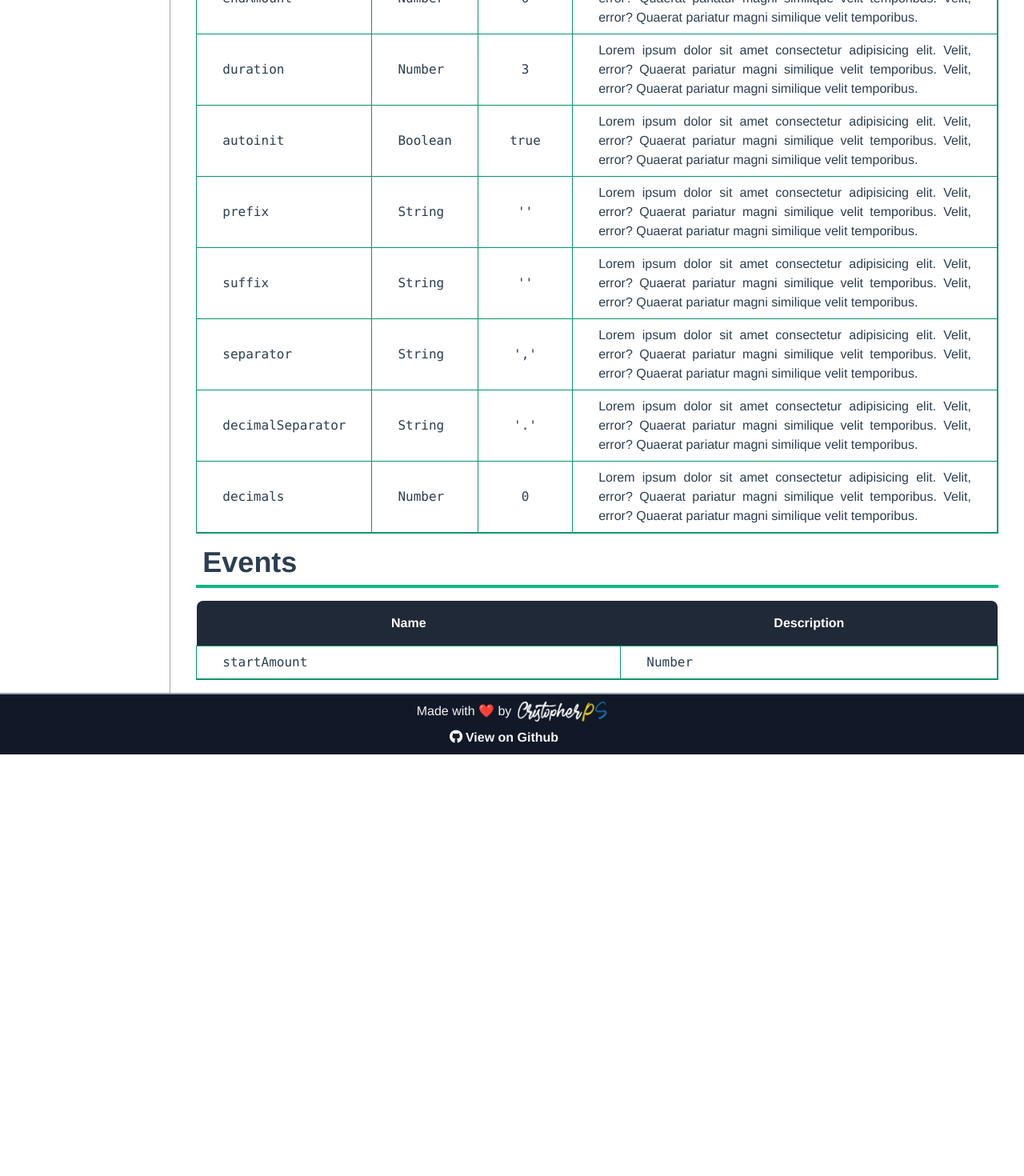
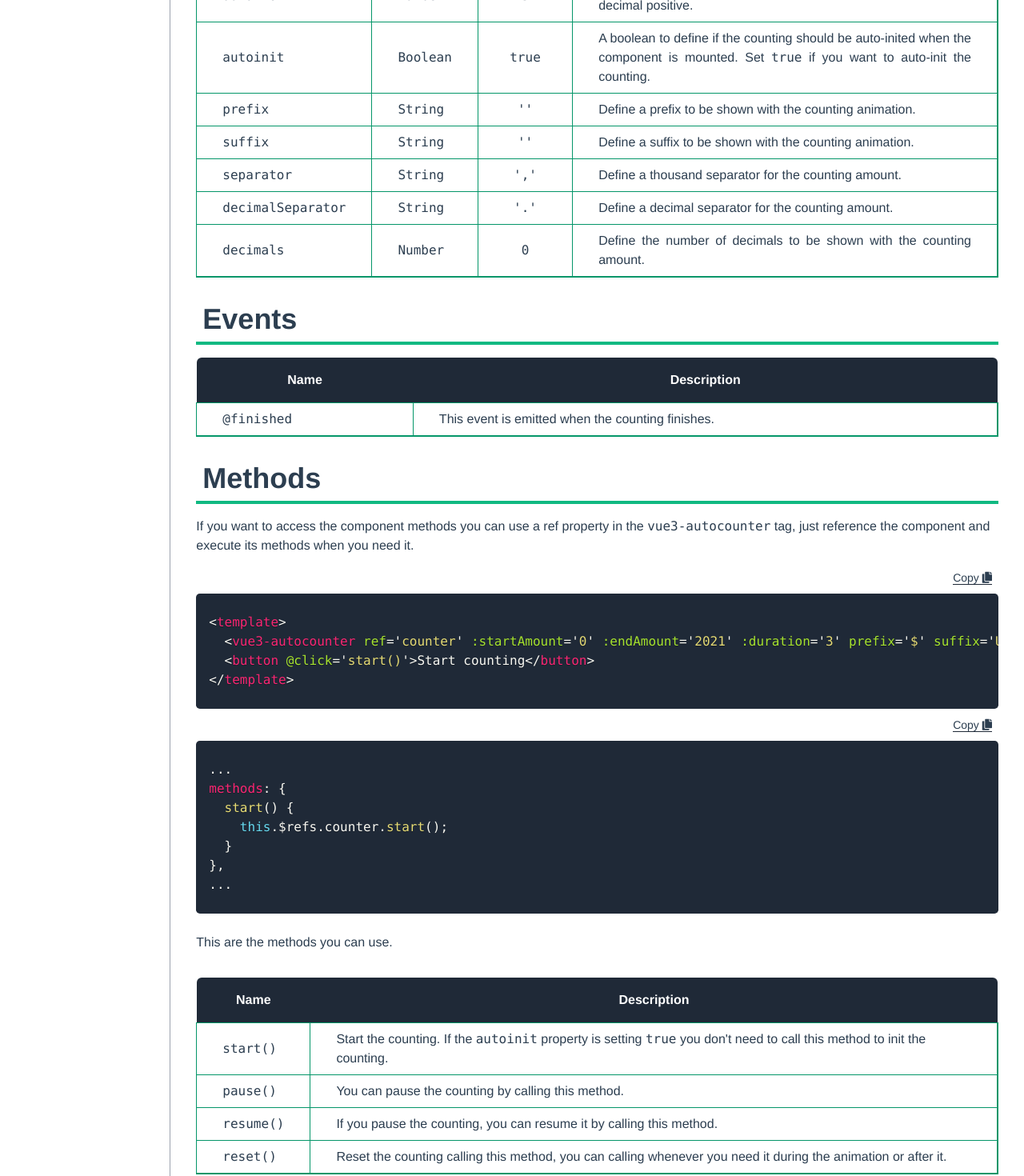
Before and after one commit to ps-cristopher/vue3-autocounter-docs, a Vue app: page /docs in a window 1280 px wide. Shown: the part 1680-3150 px from the top of the page at 80% size. Before the commit the page ends 2623 px from the top, so only its background shows below. Built offline with nearby package versions, Linux system fonts and the light colour scheme; some icons are missing.

Commit message:
Documentation is written

```diff
--- a/src/views/Docs.vue
+++ b/src/views/Docs.vue
@@ -62,22 +62,22 @@ export default defineComponent({
 
       <section
         id="properties"
-        class="flex flex-col w-full text-left mt-4
+        class="flex flex-col w-full text-left mt-8
         overflow-x-auto sm:overflow-x-hidden overflow-y-hidden"
       >
         <h1 class="title">Properties</h1>
         <table class="table mt-4">
           <thead>
-            <th class="th rounded-tl-lg">
+            <th class="th rounded-tl-md">
               Name
             </th>
             <th class="th">
               Type
             </th>
-            <th class="th rounded-r-lg lg:rounded-r-none">
+            <th class="th rounded-r-md lg:rounded-r-none">
               Default
             </th>
-            <th class="th hidden rounded-tr-lg lg:block">
+            <th class="th hidden rounded-tr-md lg:block">
               Description
             </th>
           </thead>
@@ -93,16 +93,13 @@ export default defineComponent({
                 <code>0</code>
               </td>
               <td class="td hidden lg:table-cell text-justify">
-                Lorem ipsum dolor sit amet consectetur adipisicing elit.
-                Velit, error? Quaerat pariatur magni similique velit temporibus.
-                Velit, error? Quaerat pariatur magni similique velit temporibus.
+                The counting start amount can be an integer or decimal number.
               </td>
             </tr>
             <tr>
               <td class="td lg:hidden text-justify" colspan="3">
-                <strong>Description:</strong> Lorem ipsum dolor sit amet consectetur
-                adipisicing elit. Velit, error? Quaerat pariatur magni similique velit
-                temporibus. Velit, error? Quaerat pariatur magni similique velit temporibus.
+                <strong>Description:</strong> The counting start amount can be
+                an integer or decimal number.
               </td>
             </tr>
             <tr>
@@ -116,9 +113,13 @@ export default defineComponent({
                 <code>0</code>
               </td>
               <td class="td hidden lg:table-cell text-justify">
-                Lorem ipsum dolor sit amet consectetur adipisicing elit.
-                Velit, error? Quaerat pariatur magni similique velit temporibus.
-                Velit, error? Quaerat pariatur magni similique velit temporibus.
+                The counting end amount can be an integer or decimal number.
+              </td>
+            </tr>
+            <tr>
+              <td class="td lg:hidden text-justify" colspan="3">
+                <strong>Description:</strong> The counting end amount can be
+                an integer or decimal number.
               </td>
             </tr>
             <tr>
@@ -132,9 +133,14 @@ export default defineComponent({
                 <code>3</code>
               </td>
               <td class="td hidden lg:table-cell text-justify">
-                Lorem ipsum dolor sit amet consectetur adipisicing elit.
-                Velit, error? Quaerat pariatur magni similique velit temporibus.
-                Velit, error? Quaerat pariatur magni similique velit temporibus.
+                This the counting duration in seconds,
+                it must be an integer or decimal positive.
+              </td>
+            </tr>
+            <tr>
+              <td class="td lg:hidden text-justify" colspan="3">
+                <strong>Description:</strong> This the counting duration in seconds,
+                it must be an integer or decimal positive.
               </td>
             </tr>
             <tr>
@@ -148,9 +154,16 @@ export default defineComponent({
                 <code>true</code>
               </td>
               <td class="td hidden lg:table-cell text-justify">
-                Lorem ipsum dolor sit amet consectetur adipisicing elit.
-                Velit, error? Quaerat pariatur magni similique velit temporibus.
-                Velit, error? Quaerat pariatur magni similique velit temporibus.
+                A boolean to define if the counting should be auto-inited
+                when the component is mounted. Set <code>true</code> if you want to auto-init
+                the counting.
+              </td>
+            </tr>
+            <tr>
+              <td class="td lg:hidden text-justify" colspan="3">
+                <strong>Description:</strong> A boolean to define if the counting should
+                be auto-inited when the component is mounted. Set <code>true</code>
+                if you want to auto-init the counting.
               </td>
             </tr>
             <tr>
@@ -164,9 +177,13 @@ export default defineComponent({
                 <code>''</code>
               </td>
               <td class="td hidden lg:table-cell text-justify">
-                Lorem ipsum dolor sit amet consectetur adipisicing elit.
-                Velit, error? Quaerat pariatur magni similique velit temporibus.
-                Velit, error? Quaerat pariatur magni similique velit temporibus.
+                Define a prefix to be shown with the counting animation.
+              </td>
+            </tr>
+            <tr>
+              <td class="td lg:hidden text-justify" colspan="3">
+                <strong>Description:</strong> Define a prefix to be shown
+                with the counting animation.
               </td>
             </tr>
             <tr>
@@ -180,9 +197,14 @@ export default defineComponent({
                 <code>''</code>
               </td>
               <td class="td hidden lg:table-cell text-justify">
-                Lorem ipsum dolor sit amet consectetur adipisicing elit.
-                Velit, error? Quaerat pariatur magni similique velit temporibus.
-                Velit, error? Quaerat pariatur magni similique velit temporibus.
+                Define a suffix to be shown
+                with the counting animation.
+              </td>
+            </tr>
+            <tr>
+              <td class="td lg:hidden text-justify" colspan="3">
+                <strong>Description:</strong> Define a suffix to be shown
+                with the counting animation.
               </td>
             </tr>
             <tr>
@@ -196,9 +218,12 @@ export default defineComponent({
                 <code>','</code>
               </td>
               <td class="td hidden lg:table-cell text-justify">
-                Lorem ipsum dolor sit amet consectetur adipisicing elit.
-                Velit, error? Quaerat pariatur magni similique velit temporibus.
-                Velit, error? Quaerat pariatur magni similique velit temporibus.
+                Define a thousand separator for the counting amount.
+              </td>
+            </tr>
+            <tr>
+              <td class="td lg:hidden text-justify" colspan="3">
+                <strong>Description:</strong> Define a thousand separator for the counting amount.
               </td>
             </tr>
             <tr>
@@ -212,12 +237,15 @@ export default defineComponent({
                 <code>'.'</code>
               </td>
               <td class="td hidden lg:table-cell text-justify">
-                Lorem ipsum dolor sit amet consectetur adipisicing elit.
-                Velit, error? Quaerat pariatur magni similique velit temporibus.
-                Velit, error? Quaerat pariatur magni similique velit temporibus.
+                Define a decimal separator for the counting amount.
               </td>
             </tr>
             <tr>
+              <td class="td lg:hidden text-justify" colspan="3">
+                <strong>Description:</strong> Define a decimal separator for the counting amount.
+              </td>
+            </tr>
+            <tr class="border-b-2 border-r-2 border-green-600">
               <td class="td border-b">
                 <code>decimals</code>
               </td>
@@ -228,9 +256,13 @@ export default defineComponent({
                 <code>0</code>
               </td>
               <td class="td hidden lg:table-cell text-justify">
-                Lorem ipsum dolor sit amet consectetur adipisicing elit.
-                Velit, error? Quaerat pariatur magni similique velit temporibus.
-                Velit, error? Quaerat pariatur magni similique velit temporibus.
+                Define the number of decimals to be shown with the counting amount.
+              </td>
+            </tr>
+            <tr>
+              <td class="td lg:hidden text-justify" colspan="3">
+                <strong>Description:</strong> Define the number of decimals to
+                be shown with the counting amount.
               </td>
             </tr>
           </tbody>
@@ -239,26 +271,108 @@ export default defineComponent({
 
       <section
         id="events"
-        class="flex flex-col w-full text-left mt-4
+        class="flex flex-col w-full text-left mt-8
         overflow-x-auto sm:overflow-x-hidden overflow-y-hidden"
       >
         <h1 class="title">Events</h1>
         <table class="table mt-4">
           <thead>
-            <th class="th rounded-tl-lg">
+            <th class="th rounded-tl-md">
               Name
             </th>
-            <th class="th hidden rounded-tr-lg lg:block">
+            <th class="th rounded-tr-md">
               Description
             </th>
           </thead>
           <tbody class=" border-b-2 border-r-2 border-green-600">
             <tr>
               <td class="td">
-                <code>startAmount</code>
+                <code>@finished</code>
               </td>
               <td class="td">
-                <code>Number</code>
+                This event is emitted when the counting finishes.
+              </td>
+            </tr>
+          </tbody>
+        </table>
+      </section>
+
+      <section
+        id="methods"
+        class="flex flex-col w-full text-left mt-8
+        overflow-x-auto sm:overflow-x-hidden overflow-y-hidden"
+      >
+        <h1 class="title">Methods</h1>
+        <p>
+          If you want to access the component methods you can use a ref
+          property in the <code>vue3-autocounter</code> tag, just
+          reference the component and execute its methods when you need it.
+        </p>
+
+      <code-snippet :content="`
+<template>
+  ${vueTag}
+  <button @click='start()'>Start counting</button>
+</template>
+        `"></code-snippet>
+
+<code-snippet type="language-js" :content="`
+...
+methods: {
+  start() {
+    this.$refs.counter.start();
+  }
+},
+...
+        `"></code-snippet>
+
+        <p>
+          This are the methods you can use.
+        </p>
+
+        <table class="table mt-4">
+          <thead>
+            <th class="th rounded-tl-md">
+              Name
+            </th>
+            <th class="th rounded-tr-md">
+              Description
+            </th>
+          </thead>
+          <tbody class=" border-b-2 border-r-2 border-green-600">
+            <tr>
+              <td class="td">
+                <code>start()</code>
+              </td>
+              <td class="td">
+                Start the counting. If the <code>autoinit</code> property
+                is setting <code>true</code> you don't need to call this
+                method to init the counting.
+              </td>
+            </tr>
+            <tr>
+              <td class="td">
+                <code>pause()</code>
+              </td>
+              <td class="td">
+                You can pause the counting by calling this method.
+              </td>
+            </tr>
+            <tr>
+              <td class="td">
+                <code>resume()</code>
+              </td>
+              <td class="td">
+                If you pause the counting, you can resume it by calling this method.
+              </td>
+            </tr>
+            <tr>
+              <td class="td">
+                <code>reset()</code>
+              </td>
+              <td class="td">
+                Reset the counting calling this method, you can calling
+                whenever you need it during the animation or after it.
               </td>
             </tr>
           </tbody>
```
